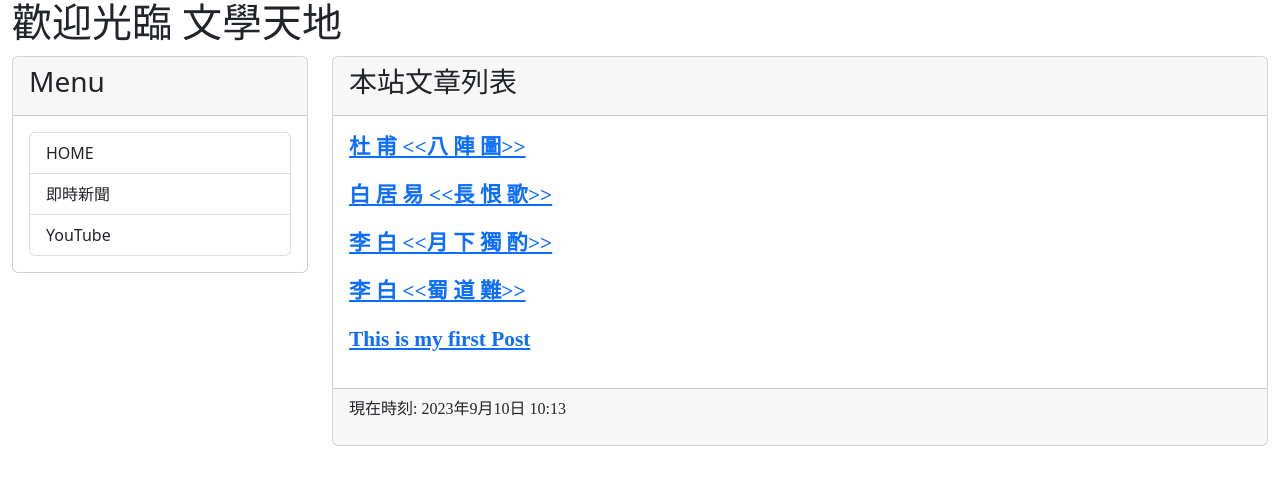
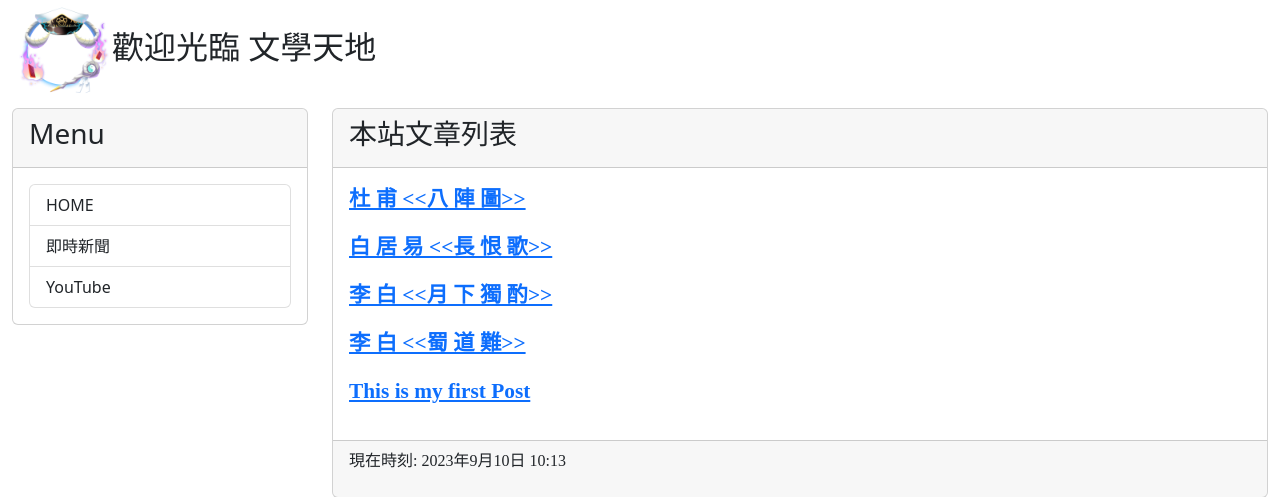
Before and after one commit to johnsontsai0923/mblog, a Django app: page / in a window 1280 px wide. Shown: the top 497 px of the page. Run offline with Django 4.2, Linux system fonts and the light colour scheme; data comes from the database, SQL or seed files in the repository; both versions use the stored data as it was after the commit.

Commit message:
Practice to 2.4.2

```diff
--- a/mblog/settings.py
+++ b/mblog/settings.py
@@ -117,6 +117,9 @@ USE_TZ = True
 # https://docs.djangoproject.com/en/4.2/howto/static-files/
 
 STATIC_URL = 'static/'
+STATICFILES_DIRS = [
+    BASE_DIR / 'static'
+]
 
 # Default primary key field type
 # https://docs.djangoproject.com/en/4.2/ref/settings/#default-auto-field
--- a/templates/header.html
+++ b/templates/header.html
@@ -1,4 +1,5 @@
 <!-- header.html -->
 {% block header %}
-<h1 style="font-family: 微軟正黑體;">歡迎光臨 文學天地</h1>
+    {% load static %}
+    <h2 style="微軟正黑體"><img src="{% static 'images/logo.png' %} " width="100">歡迎光臨 文學天地</h2>
 {% endblock %}
```
Also changed, not shown: db.sqlite3, static/images/logo.png (added).
